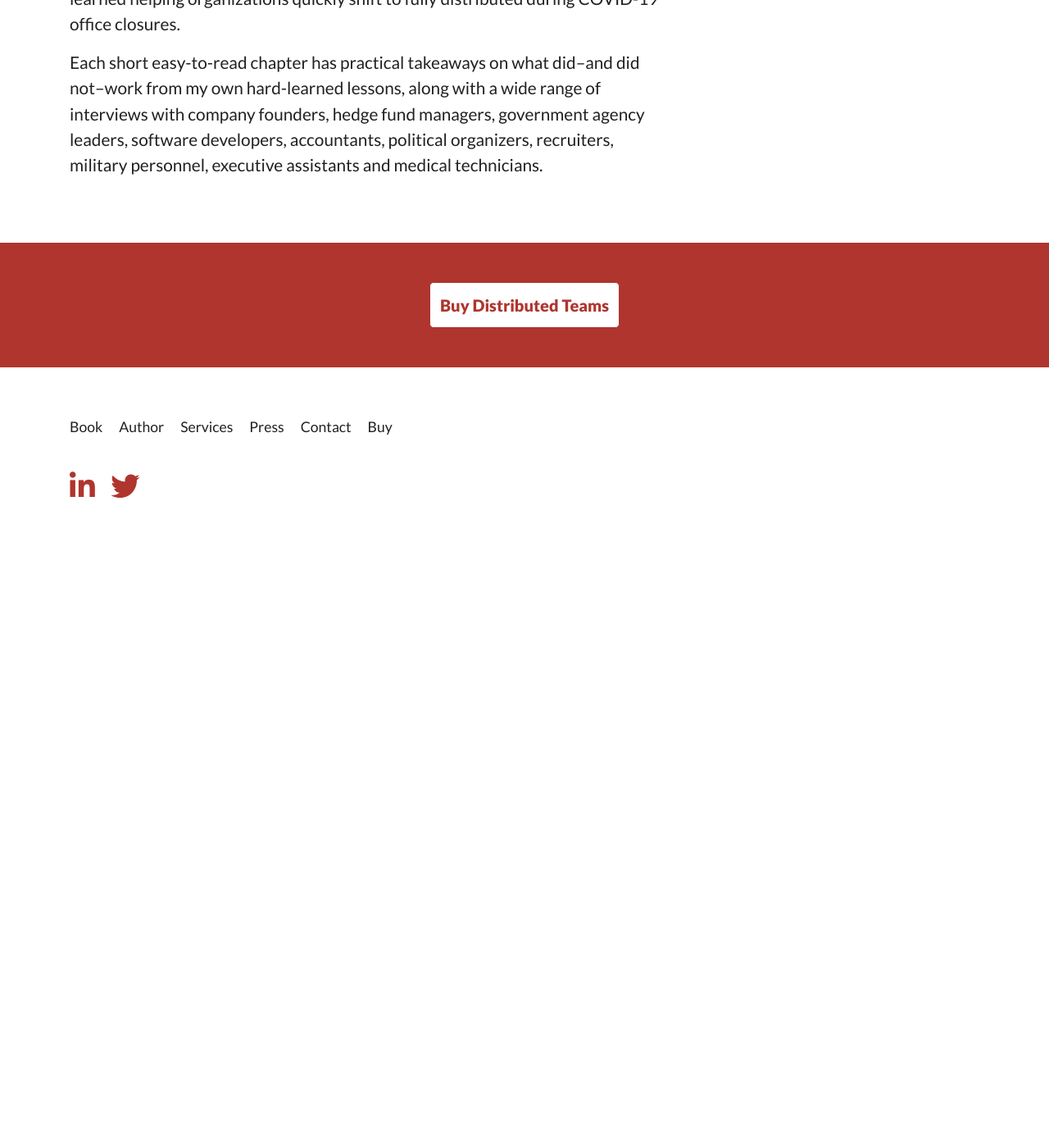
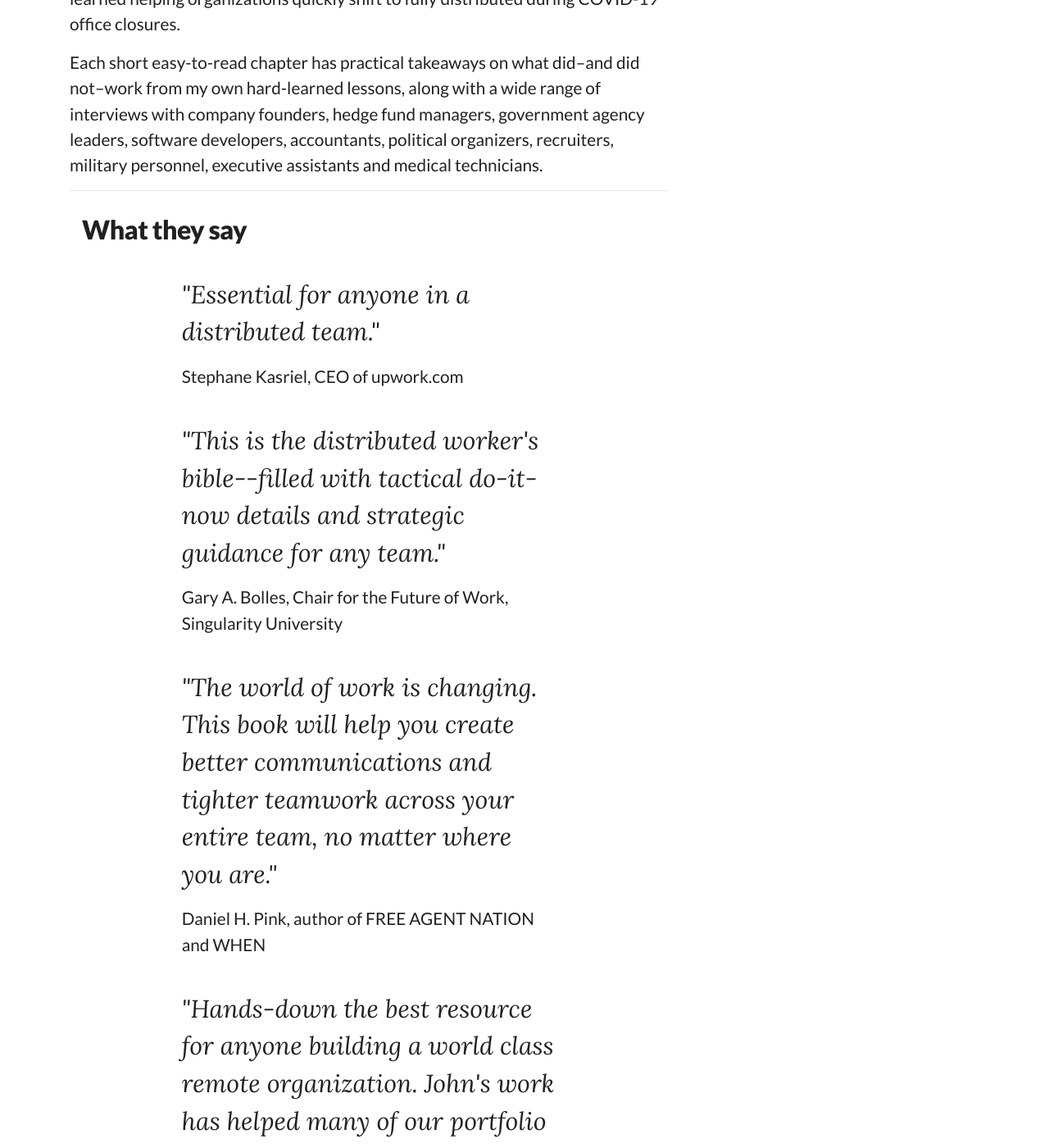
Before and after one commit to lukefretwell/distributed-teams, a Jekyll site: the page built from _pages/book.md, in a window 1280 px wide and 1400 px high, scrolled down 700 px. Shown: the whole window at 82% size. Built offline with Jekyll 4.4.1, drawn with Linux system fonts in a browser that asks for light colours; nearby versions of some CDN libraries; before the commit the page ends 1355 px from its top, so only the background shows below that; some of the changed text lies outside the part shown.

Commit message:
Update book.md

```diff
--- a/_pages/book.md
+++ b/_pages/book.md
@@ -15,3 +15,29 @@ If you find yourself asking questions like these, this book is for you.
 This updated second edition features best practices from over 28 years working in, leading, and coaching globally distributed organizations--as well as lessons learned helping organizations quickly shift to fully distributed during COVID-19 office closures.
 
 Each short easy-to-read chapter has practical takeaways on what did--and did not--work from my own hard-learned lessons, along with a wide range of interviews with company founders, hedge fund managers, government agency leaders, software developers, accountants, political organizers, recruiters, military personnel, executive assistants and medical technicians.
+
+---
+
+   <div class="container quotes">
+        <div class="row">
+            <div class="col-md-12">
+                <h2>What they say</h2>
+            </div>
+        </div>
+        <div class="row">
+            <div class="col-md-2">
+            </div>
+            <div class="col-md-8">
+                {% for item in site.data.quotes.docs %}
+                <p class="lead">"{{ item.quote }}"</p>
+                <p>{{ item.name }}</p>
+                {% endfor %}
+            </div>
+            <div class="col-md-2">
+            </div>
+        </div>
+    </div>
+
+## Also featured on:
+* [PM Library: 10 Best Books on the Future of Work](https://thepmlibrary.com/collections/10-best-books-on-the-future-of-work/)
+* [PM Library: 10 Books on how to Effectively Manage a Remote Team](https://medium.com/the-pm-library/10-books-on-how-to-effectively-manage-a-remote-team-b49b6fa14436)
```
